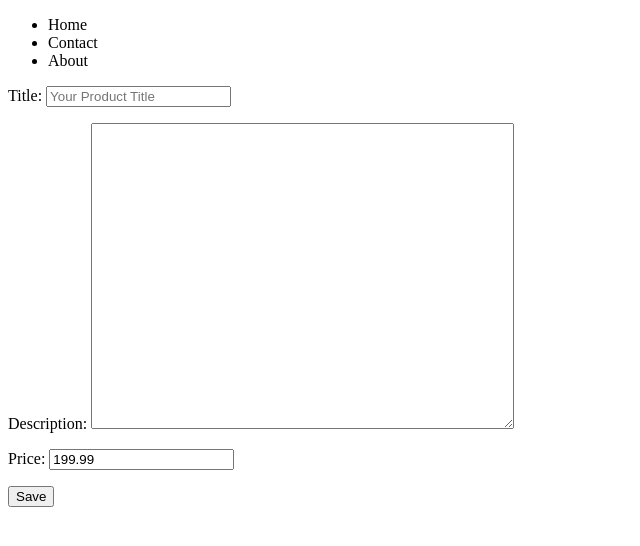
After one commit to SangeethRohan/django_web_app, a Django app: page /create/ in a window 1280 px wide. The commit adds this page. Shown: the top 546 px of the page, without its empty margins (0-640 px from the left). Run offline with Django 5.2, Linux system fonts and the light colour scheme.

Commit message:
Django Forms and rendering data from models

```diff
--- a/django_web_app/urls.py
+++ b/django_web_app/urls.py
@@ -16,11 +16,16 @@ Including another URLconf
 """
 from django.contrib import admin
 from django.urls import path
-from pages.views import home_view, contact_view
+from pages.views import home_view, contact_view, social_view, about_view
+from products.views import product_detail_view, product_create_view
 
 urlpatterns = [
     path('admin/', admin.site.urls),
     path('', home_view, name='Home'),
     path('home/', home_view, name='Home'),
+    path('create/', product_create_view, name='Form'),
+    path('product/', product_detail_view, name='Social'),
     path('contact/', contact_view, name='Contact'),
+    path('social/', social_view, name='Social'),
+    path('about/', about_view, name='About'),
 ]
--- /dev/null
+++ b/products/forms.py
@@ -0,0 +1,37 @@
+from django import forms
+
+from .models import Product
+class ProductForm(forms.ModelForm):
+    class Meta:
+        model = Product
+        fields = [
+            'title',
+            'description',
+            'price',
+
+        ]
+        widgets = {
+            'title': forms.TextInput(attrs={'placeholder': 'Product Title'}),
+            'description': forms.Textarea(attrs={'placeholder': 'Product Description'}),
+            'price': forms.NumberInput(attrs={'placeholder': 'Product Price'}),
+        }
+
+class RawProductForm(forms.Form):
+    title       = forms.CharField(label = 'Title', widget=forms.TextInput(
+                        attrs = {
+                            "placeholder": "Your Product Title",
+                        }
+                    )
+                )
+    description = forms.CharField(
+                        required=False,
+                        widget=forms.Textarea(
+                            attrs = {
+                                "Class": "new-class-name two",
+                                "id": "my-id-for-textarea",
+                                "rows": 20,
+                                "cols": 50,
+                            }
+                            )
+                        )
+    price       = forms.DecimalField(initial=199.99)
--- /dev/null
+++ b/products/templates/products/product_create.html
@@ -0,0 +1,12 @@
+{% extends "base.html" %}
+
+{% block content %}
+
+<form action='.' method="post">
+    {% csrf_token %}
+    {{ form.as_p }}
+    <input type="submit" value="Save"/>
+</form>
+
+
+{% endblock %}
--- a/products/views.py
+++ b/products/views.py
@@ -1,3 +1,63 @@
 from django.shortcuts import render
+from .models import Product
+from .forms import ProductForm, RawProductForm
 
 # Create your views here.
+def product_create_view(request, *args, **kwargs):
+
+    my_form = RawProductForm()
+    if request.method == "POST":
+        my_form = RawProductForm(request.POST)
+
+        if my_form.is_valid():
+            print(my_form.cleaned_data)
+            Product.objects.create(**my_form.cleaned_data)
+
+        else:
+            print(my_form.errors)
+
+    context = {
+        "form": my_form,
+    }
+    return render(request, 'products/product_create.html', context)
+
+
+# def product_create_view(request, *args, **kwargs):
+#     # print(request.POST)
+#     # print(request.GET)
+#     if request.method == "POST":
+#         my_new_title = request.POST.get('title')
+#         print(my_new_title)
+#         # Product.objects.create(title=my_new_title)
+#     context = {}
+#     return render(request, 'products/product_create.html', context)
+
+# def product_create_view(request, *args, **kwargs):
+
+#     form = ProductForm(request.POST or None)
+#     if form.is_valid():
+#         form.save()
+#         form = ProductForm()  # Reset the form after saving
+#     context = {
+#         "form": form,
+#     }
+#     return render(request, 'products/product_create.html', context)
+
+def product_detail_view(request, *args, **kwargs):
+
+
+    obj = Product.objects.get(id=2)
+    # context = {
+    #     "title": obj.title,
+    #     "description": obj.description,
+    #     "price": obj.price,
+    #     "summary": obj.summary,
+    # }
+    context = {
+        "object": obj,
+        "title": obj.title,
+        "description": obj.description,
+        "price": obj.price,
+        "summary": obj.summary,
+    }
+    return render(request, 'products/product_detail.html', context)
--- a/templates/base.html
+++ b/templates/base.html
@@ -5,10 +5,9 @@
     <title>Django Project</title>
 </head>
 <body>
-    <h1>STATIC NAV BAR</h1>
+    {% include "navbar.html" %}
 
     {% block content %}
-    <!-- Default content, will be replaced -->
     Replace me
     {% endblock %}
 </body>
--- /dev/null
+++ b/templates/navbar.html
@@ -0,0 +1,7 @@
+<nav>
+    <ul>
+        <li>Home</li>
+        <li>Contact</li>
+        <li>About</li>
+    </ul>
+</nav>
```
Also changed, not shown: pages/views.py (+13 -1 lines), products/templates/products/product_detail.html (added, +11 -0 lines), templates/about.html (added, +27 -0 lines), templates/social.html (added, +7 -0 lines).
